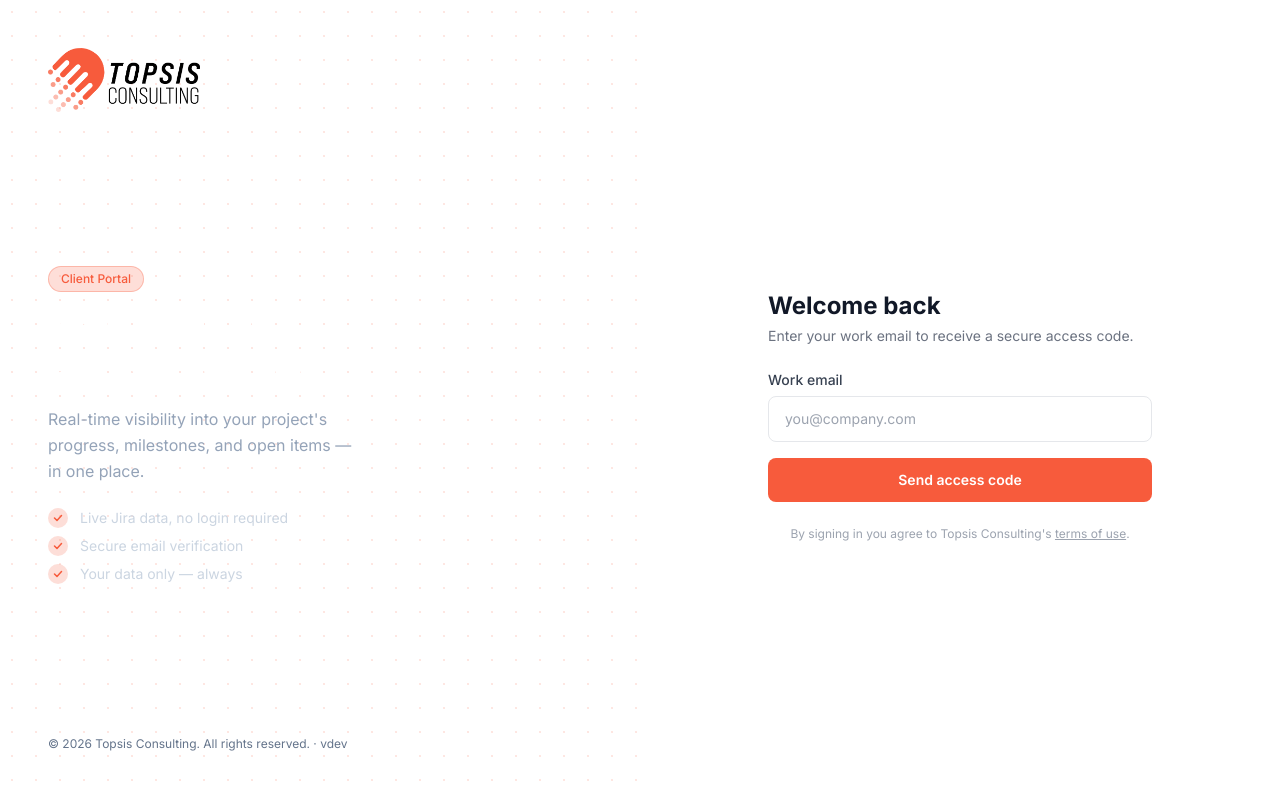
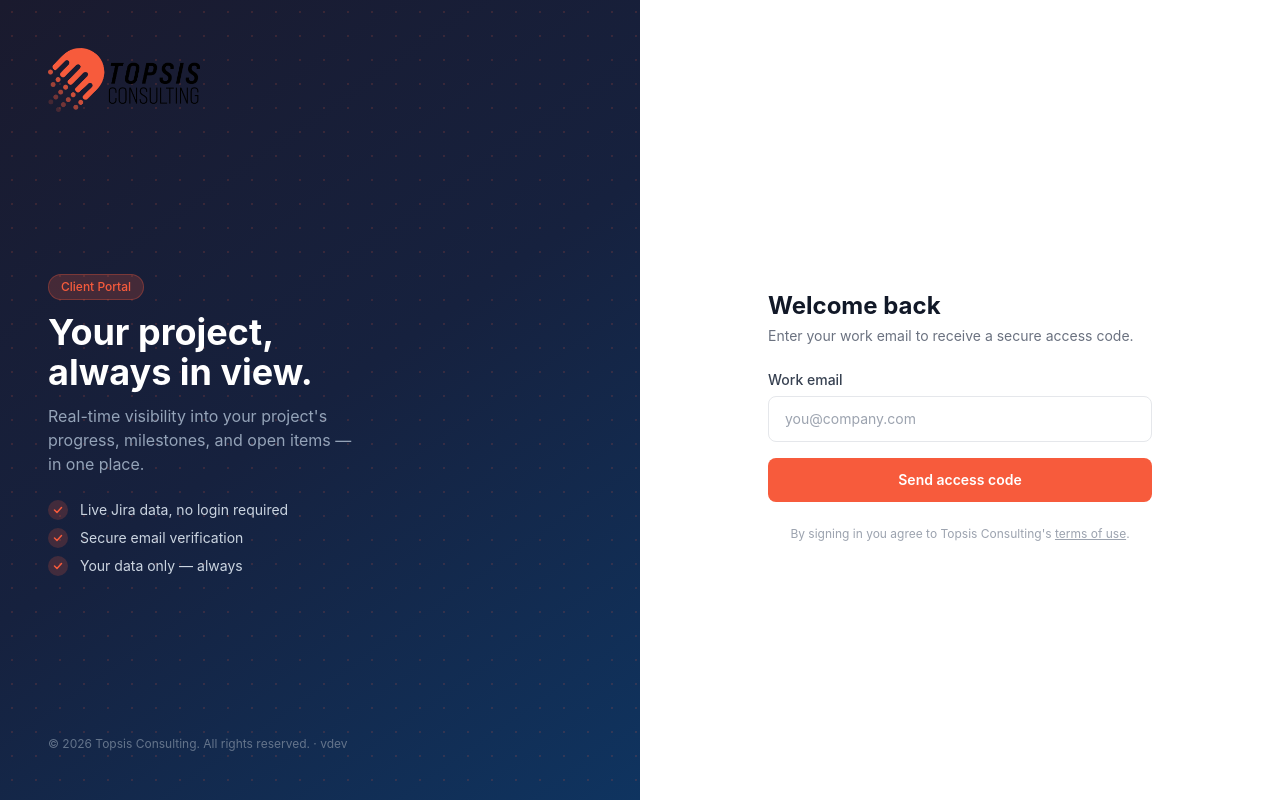
Before and after one commit to Topsis-Consulting/ProjectStatusDashboard, a FastAPI app: page / in a window 1280 px wide. Run offline with FastAPI, Linux system fonts and the light colour scheme; some libraries are stand-ins or nearby versions.

Commit message:
Self-host CSS so login/dashboard style correctly on iPad (#35)
The app pulled all styling from the runtime cdn.tailwindcss.com Play CDN.
When that script fails to load (blocked/slow network, iOS content blocker),
every utility class no-ops and the page renders unstyled — the iPad symptom.

- Add static/app.css: self-contained stylesheet implementing exactly the
  Tailwind utilities both templates use, plus a minimal preflight, Inter
  with system fallback (no external font), and keyframes.
- Both templates: replace the CDN script + inline tailwind.config +
  Google Fonts link with <link href="/static/app.css">.
- login.html: h-screen/overflow-hidden -> min-h-screen so tall content
  scrolls on short/tablet viewports.
- Fix latent cascade bug: .dot-pattern's background-image was overriding
  .brand-panel's navy gradient, leaving the white hero headline invisible.
  Dots now layer over the gradient.

Verified in headless Chromium at iPad portrait/landscape and phone widths:
correct fonts, split-screen login, styled dashboard, no horizontal overflow.

Co-Authored-By: Claude Opus 4.8 <noreply@anthropic.com>
Claude-Session: https://claude.ai/code/session_017Vz5NcDnSiL5puMcBasjAM

```diff
--- /dev/null
+++ b/static/app.css
@@ -0,0 +1,227 @@
+/* Self-hosted styles — replaces the cdn.tailwindcss.com runtime dependency.
+   Generated: implements exactly the Tailwind utilities the templates use.
+   Component classes (.card, .brand-panel, .tl-*, etc.) live in each template's
+   <style> block. */
+*,::before,::after{box-sizing:border-box;border-width:0;border-style:solid;border-color:#e5e7eb}
+html{line-height:1.5;-webkit-text-size-adjust:100%;font-family:Inter,system-ui,-apple-system,Segoe UI,Roboto,Helvetica,Arial,sans-serif}
+body{margin:0;line-height:inherit}
+h1,h2,h3,h4,h5,h6{font-size:inherit;font-weight:inherit;margin:0}
+p,figure{margin:0}
+a{color:inherit;text-decoration:inherit}
+button{font-family:inherit;font-size:100%;font-weight:inherit;line-height:inherit;color:inherit;margin:0;padding:0;background:none;border:0;cursor:pointer}
+input{font-family:inherit;font-size:100%;line-height:inherit;color:inherit;margin:0}
+img,svg{display:block;vertical-align:middle}
+img{max-width:100%;height:auto}
+:root{--tw-ringc:#3b82f6}
+@keyframes tw-spin{to{transform:rotate(360deg)}}
+@keyframes tw-pulse{50%{opacity:.5}}
+
+.absolute{position:absolute}
+.animate-pulse{animation:tw-pulse 2s cubic-bezier(0.4,0,0.6,1) infinite}
+.animate-spin{animation:tw-spin 1s linear infinite}
+.bg-black\/20{background-color:rgba(0,0,0,0.2)}
+.bg-blue-50{background-color:#eff6ff}
+.bg-gray-100{background-color:#f3f4f6}
+.bg-gray-50{background-color:#f9fafb}
+.bg-green-100{background-color:#dcfce7}
+.bg-green-500{background-color:#22c55e}
+.bg-green-50{background-color:#f0fdf4}
+.bg-red-50{background-color:#fef2f2}
+.bg-white\/20{background-color:rgba(255,255,255,0.2)}
+.bg-white{background-color:#ffffff}
+.bg-yellow-50{background-color:#fefce8}
+.block{display:block}
+.border-2{border-width:2px}
+.border-b{border-bottom-width:1px}
+.border-gray-100{border-color:#f3f4f6}
+.border-gray-200{border-color:#e5e7eb}
+.border-gray-50{border-color:#f9fafb}
+.border-green-200{border-color:#bbf7d0}
+.border-red-100{border-color:#fee2e2}
+.border-r{border-right-width:1px}
+.border-t-brand{border-top-color:#f75b3c}
+.border-t{border-top-width:1px}
+.border{border-width:1px}
+.cursor-pointer{cursor:pointer}
+.divide-gray-50 > * + * {border-color:#f9fafb}
+.divide-y > * + * {border-top-width:1px}
+.fixed{position:fixed}
+.flex-1{flex:1 1 0%}
+.flex-col{flex-direction:column}
+.flex-shrink-0{flex-shrink:0}
+.flex-wrap{flex-wrap:wrap}
+.flex{display:flex}
+.focus\:outline-none:focus{outline:2px solid transparent;outline-offset:2px}
+.focus\:ring-2:focus{box-shadow:0 0 0 2px var(--tw-ringc,#3b82f6)}
+.focus\:ring-brand\/30:focus{--tw-ringc:rgba(247,91,60,0.3)}
+.font-bold{font-weight:700}
+.font-medium{font-weight:500}
+.font-mono{font-family:ui-monospace,SFMono-Regular,Menlo,Consolas,monospace}
+.font-sans{font-family:Inter,system-ui,-apple-system,Segoe UI,Roboto,Helvetica,Arial,sans-serif}
+.font-semibold{font-weight:600}
+.gap-1\.5{gap:0.375rem}
+.gap-2\.5{gap:0.625rem}
+.gap-2{gap:0.5rem}
+.gap-3{gap:0.75rem}
+.gap-4{gap:1rem}
+.gap-6{gap:1.5rem}
+.grid-cols-1{grid-template-columns:repeat(1,minmax(0,1fr))}
+.grid-cols-2{grid-template-columns:repeat(2,minmax(0,1fr))}
+.grid{display:grid}
+.h-10{height:2.5rem}
+.h-12{height:3rem}
+.h-16{height:4rem}
+.h-1\.5{height:0.375rem}
+.h-5{height:1.25rem}
+.h-6{height:1.5rem}
+.h-7{height:1.75rem}
+.h-8{height:2rem}
+.h-full{height:100%}
+.hidden{display:none}
+.hover\:bg-gray-100:hover{background-color:#f3f4f6}
+.hover\:bg-gray-50:hover{background-color:#f9fafb}
+.hover\:ring-2:hover{box-shadow:0 0 0 2px var(--tw-ringc,#3b82f6)}
+.hover\:ring-blue-200:hover{--tw-ringc:#bfdbfe}
+.hover\:ring-gray-200:hover{--tw-ringc:#e5e7eb}
+.hover\:ring-red-200:hover{--tw-ringc:#fecaca}
+.hover\:ring-yellow-200:hover{--tw-ringc:#fef08a}
+.hover\:text-brand:hover{color:#f75b3c}
+.hover\:text-gray-600:hover{color:#4b5563}
+.inline-flex{display:inline-flex}
+.inset-0{top:0;right:0;bottom:0;left:0}
+.items-baseline{align-items:baseline}
+.items-center{align-items:center}
+.items-start{align-items:flex-start}
+.justify-between{justify-content:space-between}
+.justify-center{justify-content:center}
+.leading-relaxed{line-height:1.625}
+.leading-snug{line-height:1.375}
+.leading-tight{line-height:1.25}
+.max-w-5xl{max-width:64rem}
+.max-w-\[220px\]{max-width:220px}
+.max-w-lg{max-width:32rem}
+.max-w-sm{max-width:24rem}
+.max-w-xs{max-width:20rem}
+.mb-1{margin-bottom:0.25rem}
+.mb-2{margin-bottom:0.5rem}
+.mb-3{margin-bottom:0.75rem}
+.mb-5{margin-bottom:1.25rem}
+.min-h-screen{min-height:100vh}
+.min-w-0{min-width:0}
+.ml-3{margin-left:0.75rem}
+.ml-4{margin-left:1rem}
+.mr-1{margin-right:0.25rem}
+.mt-0\.5{margin-top:0.125rem}
+.mt-1{margin-top:0.25rem}
+.mt-2{margin-top:0.5rem}
+.mx-auto{margin-left:auto;margin-right:auto}
+.opacity-0{opacity:0}
+.overflow-y-auto{overflow-y:auto}
+.p-12{padding:3rem}
+.p-2{padding:0.5rem}
+.p-3{padding:0.75rem}
+.p-4{padding:1rem}
+.p-5{padding:1.25rem}
+.placeholder-gray-400::placeholder {color:#9ca3af}
+.px-2\.5{padding-left:0.625rem;padding-right:0.625rem}
+.px-2{padding-left:0.5rem;padding-right:0.5rem}
+.px-3{padding-left:0.75rem;padding-right:0.75rem}
+.px-4{padding-left:1rem;padding-right:1rem}
+.px-5{padding-left:1.25rem;padding-right:1.25rem}
+.px-6{padding-left:1.5rem;padding-right:1.5rem}
+.px-8{padding-left:2rem;padding-right:2rem}
+.py-0\.5{padding-top:0.125rem;padding-bottom:0.125rem}
+.py-1\.5{padding-top:0.375rem;padding-bottom:0.375rem}
+.py-1{padding-top:0.25rem;padding-bottom:0.25rem}
+.py-2{padding-top:0.5rem;padding-bottom:0.5rem}
+.py-3\.5{padding-top:0.875rem;padding-bottom:0.875rem}
+.py-3{padding-top:0.75rem;padding-bottom:0.75rem}
+.py-4{padding-top:1rem;padding-bottom:1rem}
+.py-5{padding-top:1.25rem;padding-bottom:1.25rem}
+.py-6{padding-top:1.5rem;padding-bottom:1.5rem}
+.relative{position:relative}
+.right-0{right:0}
+.ring-2{box-shadow:0 0 0 2px var(--tw-ringc,#3b82f6)}
+.ring-blue-400{--tw-ringc:#60a5fa}
+.ring-gray-400{--tw-ringc:#9ca3af}
+.ring-red-400{--tw-ringc:#f87171}
+.ring-yellow-400{--tw-ringc:#facc15}
+.rounded-full{border-radius:9999px}
+.rounded-lg{border-radius:0.5rem}
+.rounded-md{border-radius:0.375rem}
+.rounded-xl{border-radius:0.75rem}
+.shadow-2xl{box-shadow:0 25px 50px -12px rgba(0,0,0,0.25)}
+.space-y-0\.5 > * + * {margin-top:0.125rem}
+.space-y-1 > * + * {margin-top:0.25rem}
+.space-y-1\.5 > * + * {margin-top:0.375rem}
+.space-y-2 > * + * {margin-top:0.5rem}
+.space-y-3 > * + * {margin-top:0.75rem}
+.space-y-4 > * + * {margin-top:1rem}
+.space-y-5 > * + * {margin-top:1.25rem}
+.space-y-6 > * + * {margin-top:1.5rem}
+.space-y-8 > * + * {margin-top:2rem}
+.sticky{position:sticky}
+.text-2xl{font-size:1.5rem;line-height:2rem}
+.text-3xl{font-size:1.875rem;line-height:2.25rem}
+.text-4xl{font-size:2.25rem;line-height:2.5rem}
+.text-\[10px\]{font-size:10px;line-height:1rem}
+.text-base{font-size:1rem;line-height:1.5rem}
+.text-center{text-align:center}
+.text-gray-300{color:#d1d5db}
+.text-gray-400{color:#9ca3af}
+.text-gray-500{color:#6b7280}
+.text-gray-600{color:#4b5563}
+.text-gray-700{color:#374151}
+.text-gray-800{color:#1f2937}
+.text-gray-900{color:#111827}
+.text-green-700{color:#15803d}
+.text-lg{font-size:1.125rem;line-height:1.75rem}
+.text-red-600{color:#dc2626}
+.text-right{text-align:right}
+.text-slate-300{color:#cbd5e1}
+.text-slate-400{color:#94a3b8}
+.text-slate-500{color:#64748b}
+.text-sm{font-size:.875rem;line-height:1.25rem}
+.text-white\/70{color:rgba(255,255,255,0.7)}
+.text-white{color:#ffffff}
+.text-xl{font-size:1.25rem;line-height:1.75rem}
+.text-xs{font-size:.75rem;line-height:1rem}
+.text-yellow-600{color:#ca8a04}
+.top-0{top:0}
+.tracking-wider{letter-spacing:0.025em}
+.tracking-widest{letter-spacing:0.1em}
+.transition-all{transition-property:all;transition-timing-function:cubic-bezier(0.4,0,0.2,1);transition-duration:150ms}
+.transition-colors{transition-property:color,background-color,border-color,text-decoration-color,fill,stroke;transition-timing-function:cubic-bezier(0.4,0,0.2,1);transition-duration:150ms}
+.truncate{overflow:hidden;text-overflow:ellipsis;white-space:nowrap}
+.underline{text-decoration-line:underline}
+.uppercase{text-transform:uppercase}
+.w-10{width:2.5rem}
+.w-1\.5{width:0.375rem}
+.w-56{width:14rem}
+.w-5{width:1.25rem}
+.w-6{width:1.5rem}
+.w-7{width:1.75rem}
+.w-8{width:2rem}
+.w-auto{width:auto}
+.w-full{width:100%}
+.whitespace-pre-wrap{white-space:pre-wrap}
+.z-10{z-index:10}
+.z-20{z-index:20}
+.z-30{z-index:30}
+@media (min-width:640px){
+.sm\:block{display:block}
+.sm\:px-12{padding-left:3rem;padding-right:3rem}
+}
+@media (min-width:768px){
+.md\:flex{display:flex}
+.md\:grid-cols-4{grid-template-columns:repeat(4,minmax(0,1fr))}
+.md\:hidden{display:none}
+.md\:w-1\/2{width:50%}
+}
+@media (min-width:1024px){
+.lg\:col-span-2{grid-column:span 2/span 2}
+.lg\:flex{display:flex}
+.lg\:grid-cols-3{grid-template-columns:repeat(3,minmax(0,1fr))}
+.lg\:ml-56{margin-left:14rem}
+.lg\:px-16{padding-left:4rem;padding-right:4rem}
+}
--- a/templates/login.html
+++ b/templates/login.html
@@ -4,27 +4,15 @@
   <meta charset="UTF-8" />
   <meta name="viewport" content="width=device-width, initial-scale=1.0" />
   <title>Topsis Consulting — Client Portal</title>
-  <script src="https://cdn.tailwindcss.com"></script>
-  <script>
-    tailwind.config = {
-      theme: {
-        extend: {
-          colors: {
-            brand: '#f75b3c',
-            'brand-dark': '#d94a2e',
-          },
-          fontFamily: {
-            sans: ['Inter', 'system-ui', 'sans-serif'],
-          },
-        }
-      }
-    }
-  </script>
-  <link rel="preconnect" href="https://fonts.googleapis.com" />
-  <link href="https://fonts.googleapis.com/css2?family=Inter:wght@300;400;500;600;700&display=swap" rel="stylesheet" />
+  <link rel="stylesheet" href="/static/app.css" />
   <style>
     .brand-panel {
-      background: linear-gradient(145deg, #1a1a2e 0%, #16213e 50%, #0f3460 100%);
+      background-color: #16213e;
+      /* Dots layered ON TOP of the navy gradient (order matters: first image wins the top layer) */
+      background-image:
+        radial-gradient(rgba(247, 91, 60, 0.15) 1px, transparent 1px),
+        linear-gradient(145deg, #1a1a2e 0%, #16213e 50%, #0f3460 100%);
+      background-size: 24px 24px, cover;
     }
     .input-field:focus {
       outline: none;
@@ -41,13 +29,11 @@
     .btn-brand:active {
       transform: scale(0.98);
     }
-    .dot-pattern {
-      background-image: radial-gradient(rgba(247, 91, 60, 0.15) 1px, transparent 1px);
-      background-size: 24px 24px;
-    }
+    /* .dot-pattern is now folded into .brand-panel above so the dots layer over
+       the gradient instead of replacing it. Kept as a no-op for the class hook. */
   </style>
 </head>
-<body class="h-screen flex overflow-hidden font-sans">
+<body class="min-h-screen flex font-sans">
 
   <!-- Left: Brand Panel -->
   <div class="brand-panel dot-pattern hidden md:flex md:w-1/2 flex-col justify-between p-12 text-white">
```
Also changed, not shown: templates/dashboard.html (+1 -18 lines).
